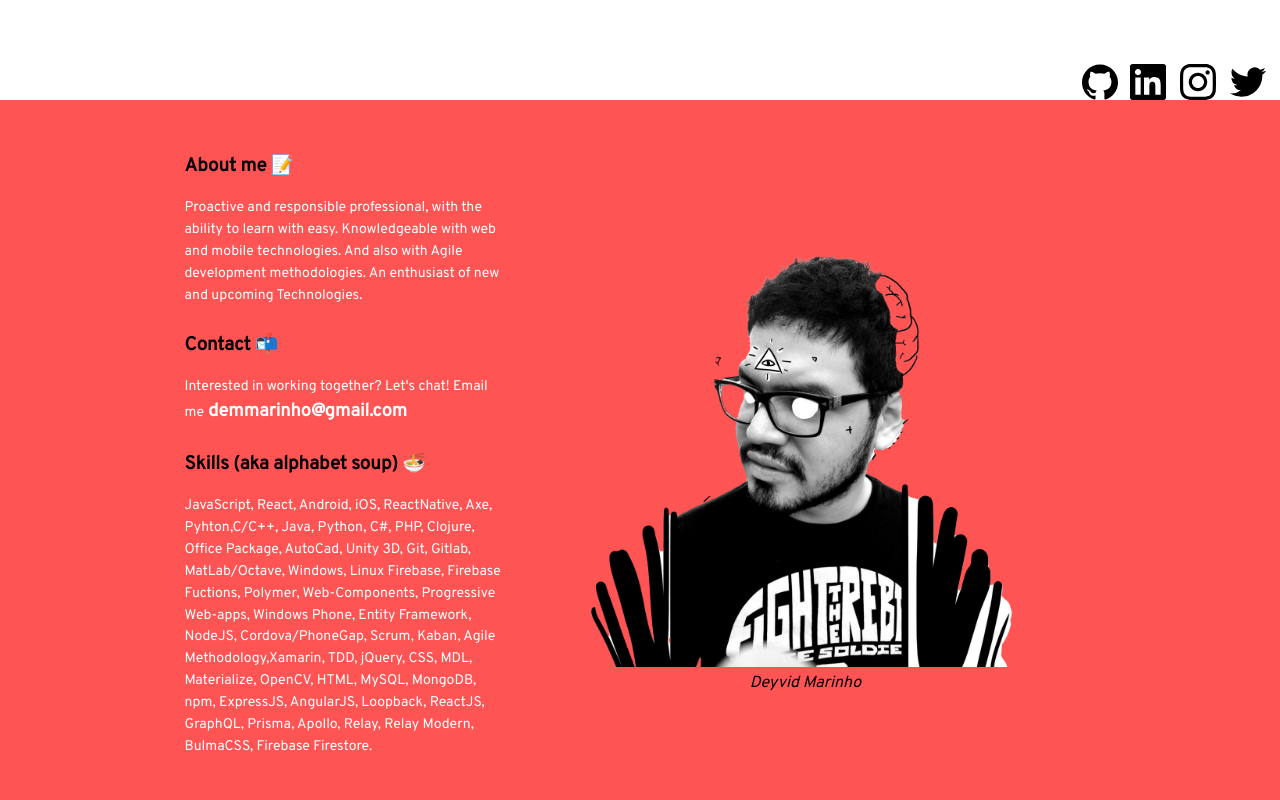
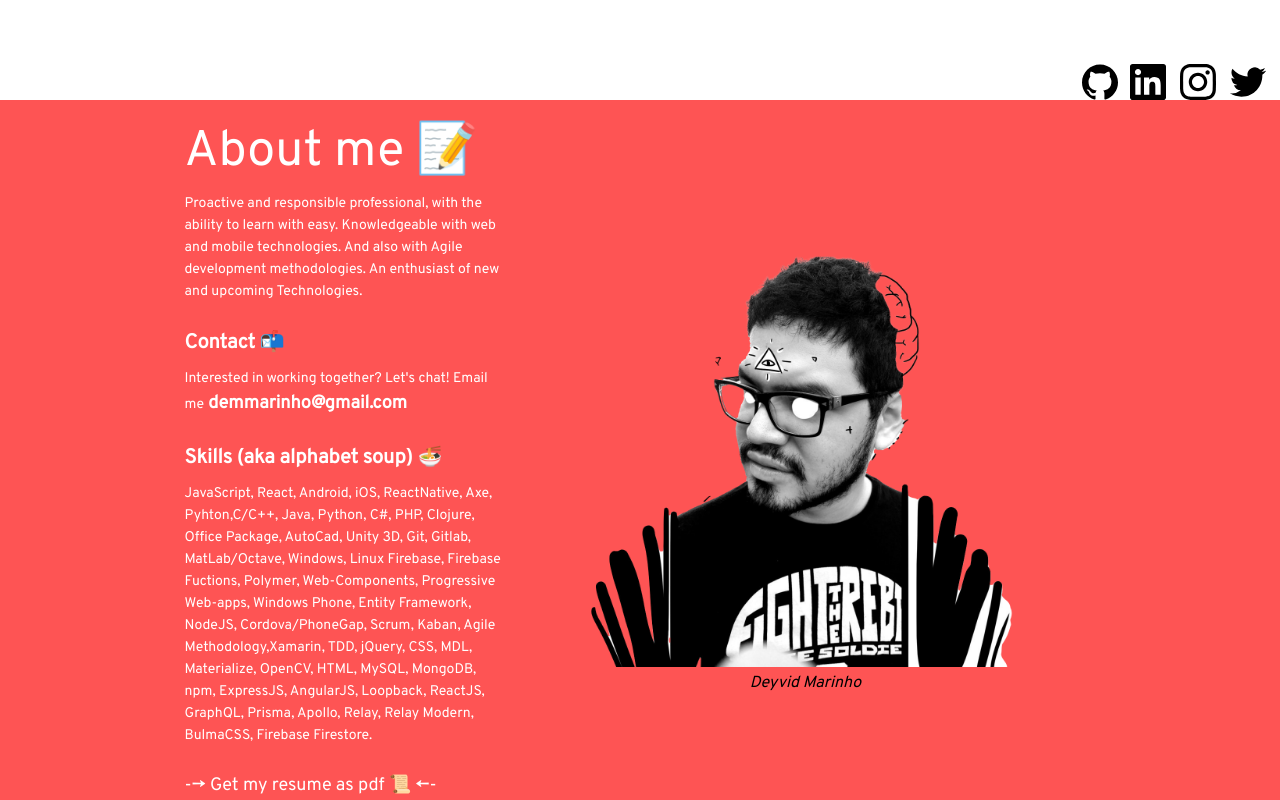
Before and after one commit to lemamon/lemamon, a React (Create React App) app: page /#/ in a window 1280 px wide. Shown: the part 700-1500 px from the top of the page. Built offline with nearby package versions, Linux system fonts and the light colour scheme.

Commit message:
feat: added resume download

```diff
--- a/src/components/about/index.tsx
+++ b/src/components/about/index.tsx
@@ -5,8 +5,10 @@ function About() {
     <section id={"about"} className="about">
       <div className="container">
         <div className="text-container">
+          <div className="title-container">
+            <h3 className="title">About me 📝</h3>
+          </div>
           <div className="resume">
-            <h3>About me 📝</h3>
             <p>
               Proactive and responsible professional, with the ability to learn
               with easy. Knowledgeable with web and mobile technologies. And
@@ -16,7 +18,7 @@ function About() {
           </div>
 
           <div className="contact">
-            <h3>Contact 📬</h3>
+            <h4>Contact 📬</h4>
             <p>
               Interested in working together? Let's chat! Email me
               <b>
@@ -29,7 +31,7 @@ function About() {
           </div>
 
           <div className="skills">
-            <h3>Skills (aka alphabet soup) 🍜</h3>
+            <h4>Skills (aka alphabet soup) 🍜</h4>
             <p>
               JavaScript, React, Android, iOS, ReactNative, Axe, Pyhton,C/C++,
               Java, Python, C#, PHP, Clojure, Office Package, AutoCad, Unity 3D,
@@ -41,6 +43,12 @@ function About() {
               ReactJS, GraphQL, Prisma, Apollo, Relay, Relay Modern, BulmaCSS,
               Firebase Firestore.
             </p>
+          </div>
+
+          <div className="skills">
+            <a href="/assets/pdf/deyvid_marinho_resume.pdf" download>
+              {`--> `}Get my resume as pdf 📜{` <--`}
+            </a>
           </div>
         </div>
         <figure className={`image-container`}>
```
